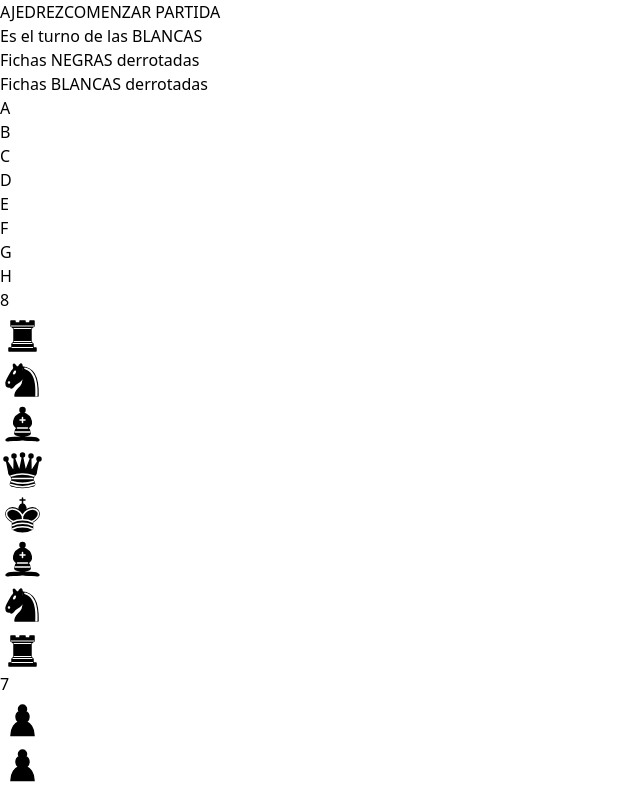
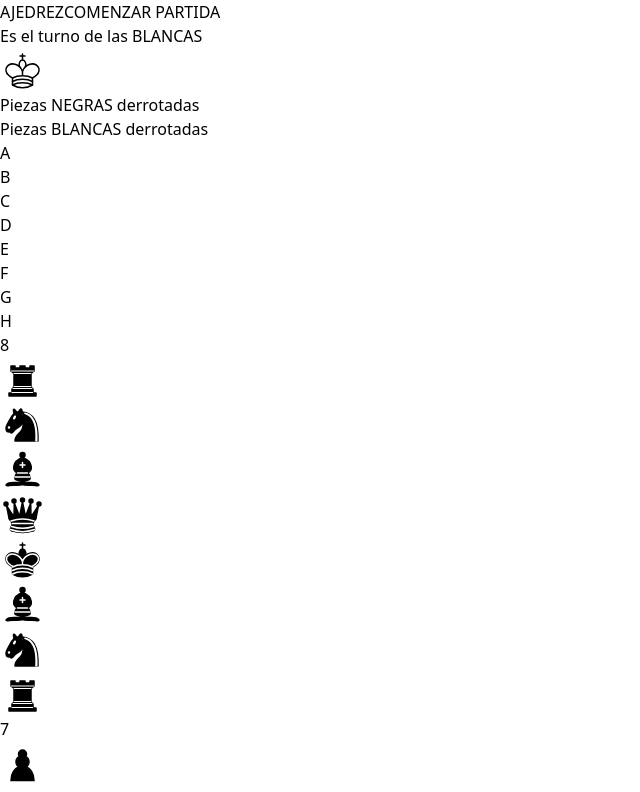
Before and after one commit to edgarguitarist/chess-vite, a React (Vite) app: page / in a window 1280 px wide. Shown: the top 792 px of the page, without its empty margins (0-640 px from the left). Built offline with nearby package versions, Linux system fonts and the light colour scheme.

Commit message:
feat: defeated pieces component

```diff
--- /dev/null
+++ b/src/components/DefeatedPieces.tsx
@@ -0,0 +1,23 @@
+import React from "react";
+import { Piece, TURNS } from "../types/Piece";
+import { PIECES } from "../media/pieces";
+
+export default function DefeatedPieces({
+  storedDefeatedPieces,
+  color,
+}: Readonly<{
+  storedDefeatedPieces: Piece[];
+  color: TURNS;
+}>) {
+
+  return (
+    <div className="p-5 border-2 rounded border-black ">
+      <span className="text-2xl block text-center font-semibold">Piezas {color} derrotadas</span>
+      <div className="grid grid-cols-8 pt-5">
+        {storedDefeatedPieces.map((piece, index) => (
+          <div key={index}>{PIECES[piece.name]}</div>
+        ))}
+      </div>
+    </div>
+  );
+}
--- a/src/components/GameInfo.jsx
+++ b/src/components/GameInfo.jsx
@@ -1,28 +1,28 @@
 import { useBoardStore } from "../store/BoardStore";
 import { PIECES } from "../media/pieces";
 import { TURNS } from "../types/Piece";
+import DefeatedPieces from "./DefeatedPieces";
 
 export default function GameInfo() {
   const { turn, blackDefeatedPieces, whiteDefeatedPieces } = useBoardStore();
-  console.log({ turn });
+  const PIECE = turn === TURNS.WHITE ? PIECES["wK"] : PIECES["bK"];
+
   return (
-    <div className="grid grid-rows-3">
-      <div>Es el turno de las {turn}</div>
-      <div>
-        Fichas {TURNS.BLACK} derrotadas
-        <div className="grid grid-cols-8">
-          {blackDefeatedPieces.map((piece, index) => (
-            <div key={index}>{PIECES[piece.name]}</div>
-          ))}
-        </div>
+    <div className="grid game-info p-5">
+      <div className="border-2 rounded border-black mb-6">
+        <span className="text-2xl font-semibold flex items-center place-content-center my-2">
+          Es el turno de las {turn} {PIECE}
+        </span>
       </div>
-      <div>
-        Fichas {TURNS.WHITE} derrotadas
-        <div className="grid grid-cols-8">
-          {whiteDefeatedPieces.map((piece, index) => (
-            <div key={index}>{PIECES[piece.name]}</div>
-          ))}
-        </div>
+      <div className="grid grid-rows-2 gap-5">
+        <DefeatedPieces
+          color={TURNS.BLACK}
+          storedDefeatedPieces={blackDefeatedPieces}
+        ></DefeatedPieces>
+        <DefeatedPieces
+          color={TURNS.WHITE}
+          storedDefeatedPieces={whiteDefeatedPieces}
+        ></DefeatedPieces>
       </div>
     </div>
   );
```
